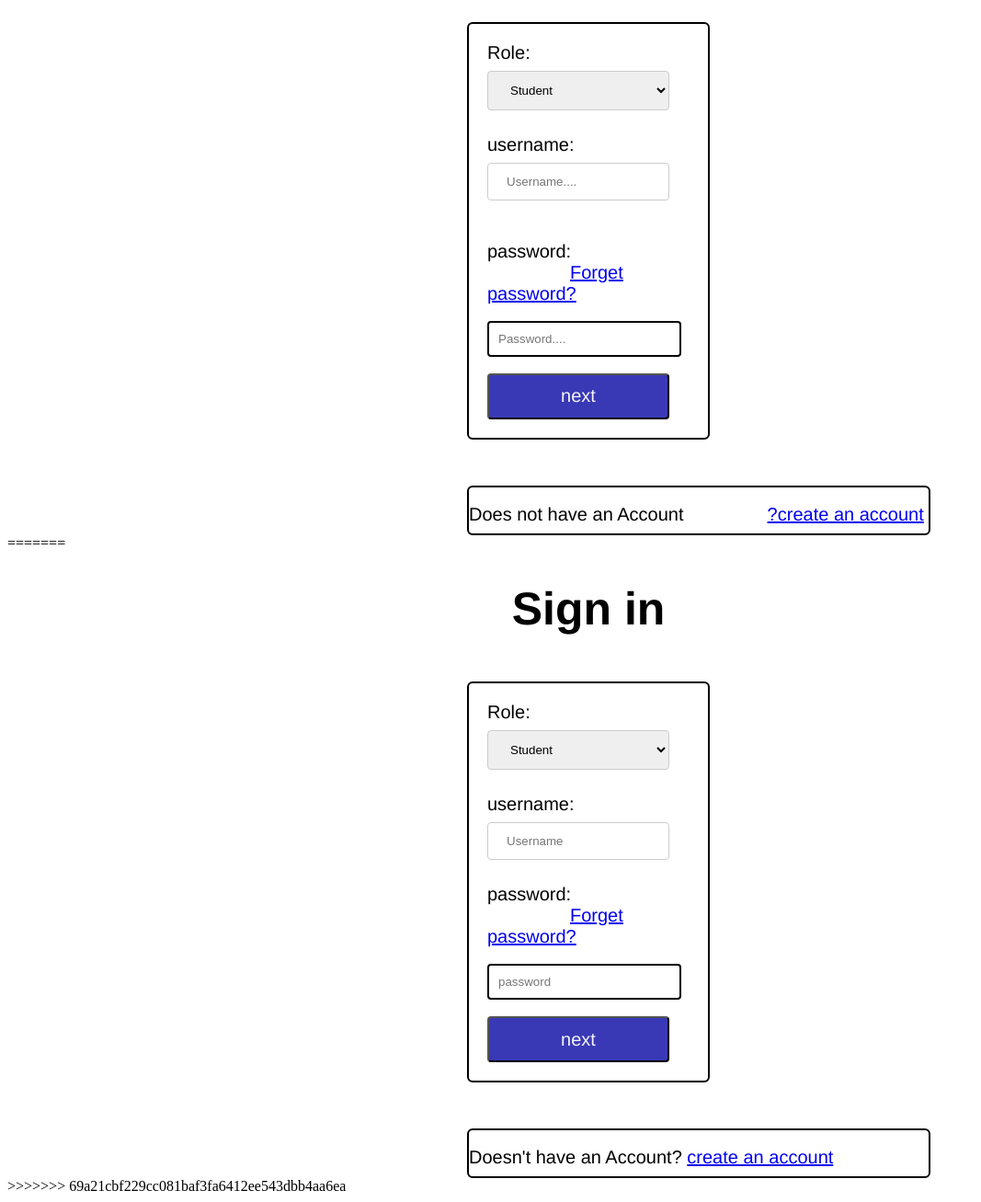
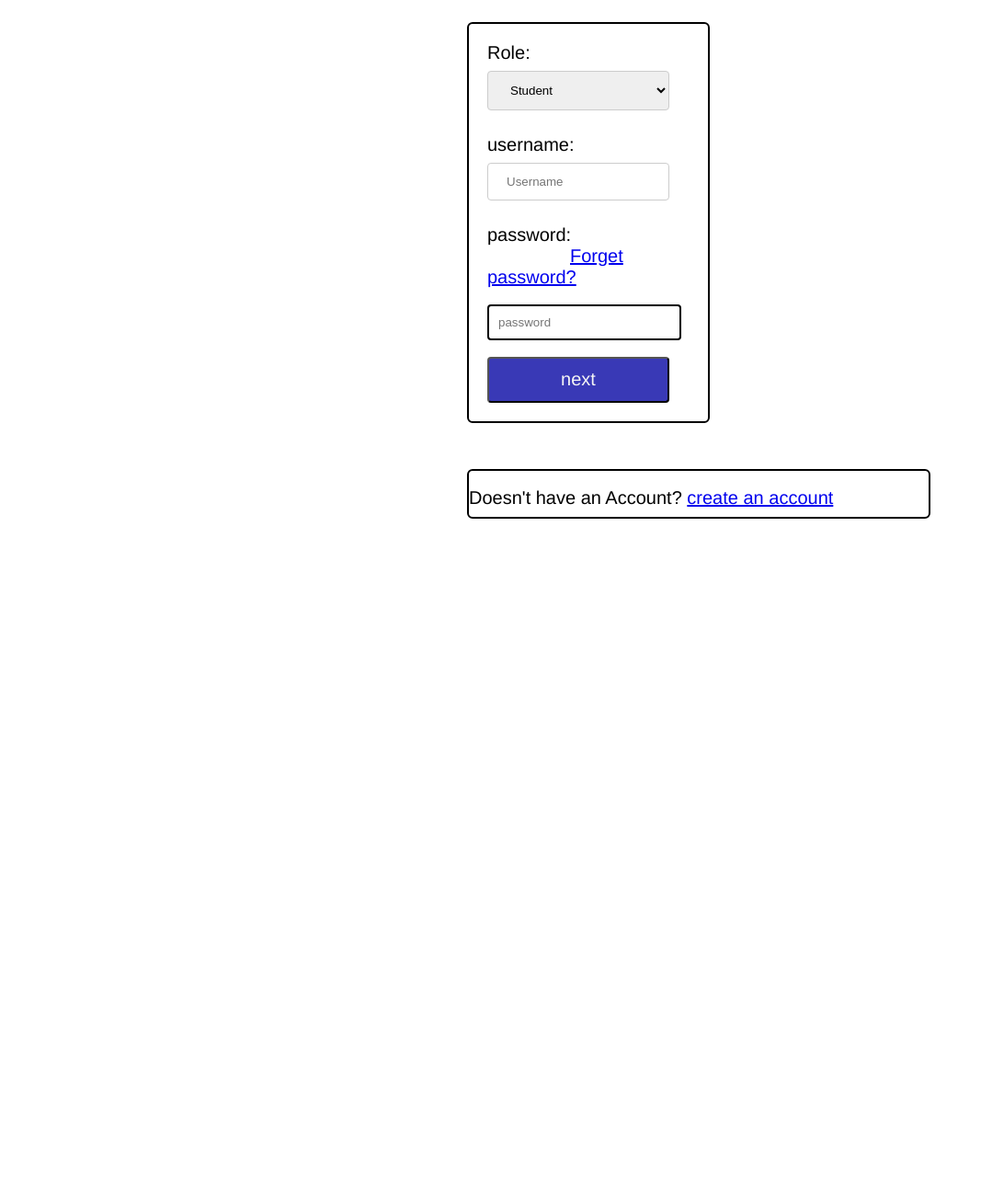
Before and after one commit to bandivamshikrishna/DjangoOnlineExam, a Django app: page /signin/ in a window 1280 px wide. Shown: the part 144-1451 px from the top of the page at 92% size, without its empty margins (0-1067 px from the left). After the commit the page ends 708 px from the top, so only its background shows below. Run offline with Django 3.2, Linux system fonts and the light colour scheme; some libraries are stand-ins or nearby versions.

```diff
--- a/templates/core/signin.html
+++ b/templates/core/signin.html
@@ -61,34 +61,6 @@ font-family: 'Franklin Gothic Medium', 'Arial Narrow', Arial, sans-serif;}
                border-radius:6px;
                border:2px solid black;
                }
-<<<<<<< HEAD
-</style>
-
-<body>
-<h1 style="text-align:center;font-size: 50px;font-family: 'Franklin Gothic Medium', 'Arial Narrow', Arial, sans-serif;">Sign in</h1>
-<div class="container">
-    <form style="margin:20px;">
-        <label style="font-family: 'Franklin Gothic Medium', 'Arial Narrow', Arial, sans-serif;font-size: 20px"for="Role">Role:</label><br>
-    <select id="Role" name="Role">
-      <option value="student">Student</option>
-      <option value="Teacher">Teacher</option>
-      <option value="Admin">Admin</option>
-    </select><br><br>
-        <label style="font-family: 'Franklin Gothic Medium', 'Arial Narrow', Arial, sans-serif;font-size: 20px">username:</label>
-       <input  class="text" type="text" placeholder="Username...."><br><br><br>
-       <label style="font-size: 20px; font-family: 'Franklin Gothic Medium', 'Arial Narrow', Arial, sans-serif">password: &emsp;
-        &ensp;&ensp;&ensp;&ensp;
-        &ensp;&ensp;&ensp;&ensp;&ensp;&ensp;&ensp;&ensp;&ensp;<a href="#forget password">Forget password?</a></label><br><br>
-       <input class="password" type="password" placeholder="Password...."><br><br>
-        <input type="button"class="next"value="next">
-    </form>
-</div>
-<div class="container1">
-    <br>
-<label style="font-size: 20px; font-family: 'Franklin Gothic Medium', 'Arial Narrow', Arial, sans-serif">Does not have an Account &ensp;&ensp;&ensp;&ensp; &ensp;&ensp;&ensp;&ensp;<a href="#create an account">?create an account</a></label>
-</div>
-</body>
-=======
         </style>
     </head>
     <body>
@@ -116,5 +88,4 @@ font-family: 'Franklin Gothic Medium', 'Arial Narrow', Arial, sans-serif;}
             <label style="font-size: 20px; font-family: 'Franklin Gothic Medium', 'Arial Narrow', Arial, sans-serif">Doesn't have an Account?  <a href="#create an account">create an account</a></label>
         </div>
     </body>
->>>>>>> 69a21cbf229cc081baf3fa6412ee543dbb4aa6ea
 </html>
```
Also changed, not shown: templates/core/adminbase.html (added), templates/core/admindashboard.html (added).
